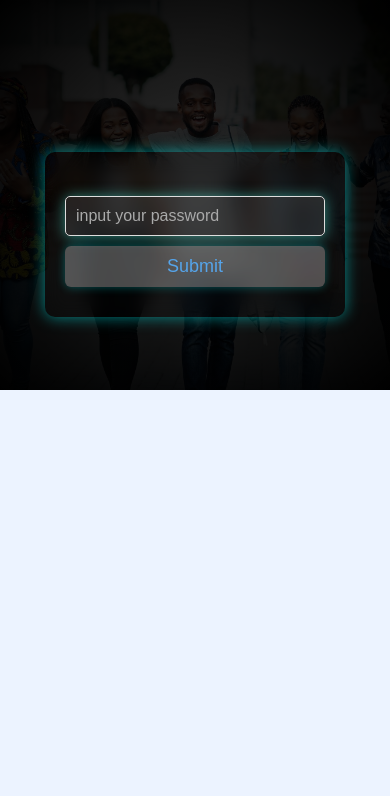
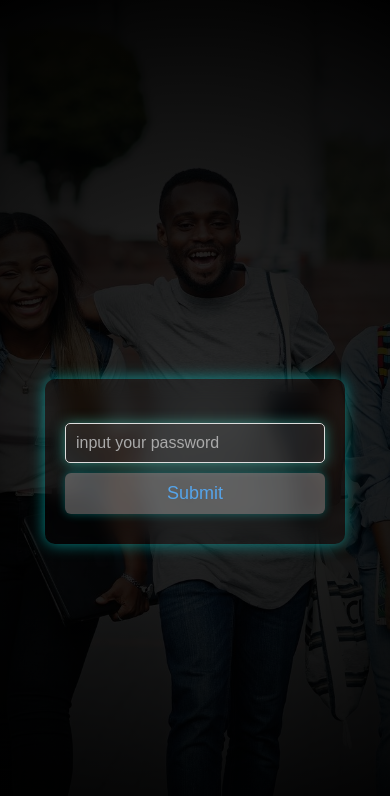
Before and after one commit to Damzyd1/Quiz-Site, a plain HTML site: page index.html in a window 390 px wide. Drawn offline with Linux system fonts and the light colour scheme.

Commit message:
Update cgpa.css

```diff
--- a/cgpa.css
+++ b/cgpa.css
@@ -12,11 +12,14 @@ html{
 body{
   margin: 0;
   padding: 0;
-  height: 100vw;
+  height: 100vh;
   display: flex;
   justify-content: center;
   align-items: center;
   background-image: url('quiz.jpeg');
+  background-size: cover;
+  background-repeat: no-repeat;
+  background-position: center;
 }
 
 h1{
@@ -41,7 +44,7 @@ h3{
 
 .container{
   width: 100vw;
-  height: 100vw;
+  height: 100vh;
   display: flex;
   justify-content: center;
   align-items: center;
@@ -105,3 +108,9 @@ input{
 input::placeholder{
   color: #aaa;
 }
+@media only screen and (max-width: 768px){
+  /* Styles for tablets and smaller devices */
+  body{
+    font-size: 16px;
+  }
+}
```
